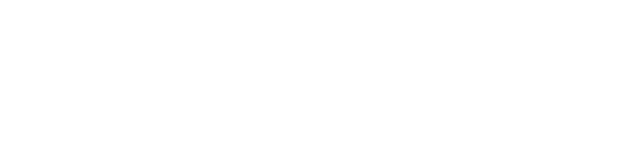
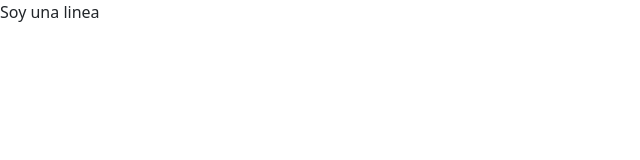
Before and after one commit to JulianMartin98/Grupo2, a plain HTML site: page index.html in a window 1280 px wide. Shown: the whole page, without its empty margins (0-640 px from the left). Drawn offline with nearby package versions, Linux system fonts and the light colour scheme.

Commit message:
Agregado un nuevo parrafo

```diff
--- a/index.html
+++ b/index.html
@@ -9,9 +9,11 @@
         integrity="sha384-T3c6CoIi6uLrA9TneNEoa7RxnatzjcDSCmG1MXxSR1GAsXEV/Dwwykc2MPK8M2HN" crossorigin="anonymous">
 </head>
 
+
 <body>
-
-
+    <section>
+        <p>Soy una linea</p>
+    </section>
 
 
     <script src="https://cdn.jsdelivr.net/npm/bootstrap@5.3.2/dist/js/bootstrap.bundle.min.js"
```
